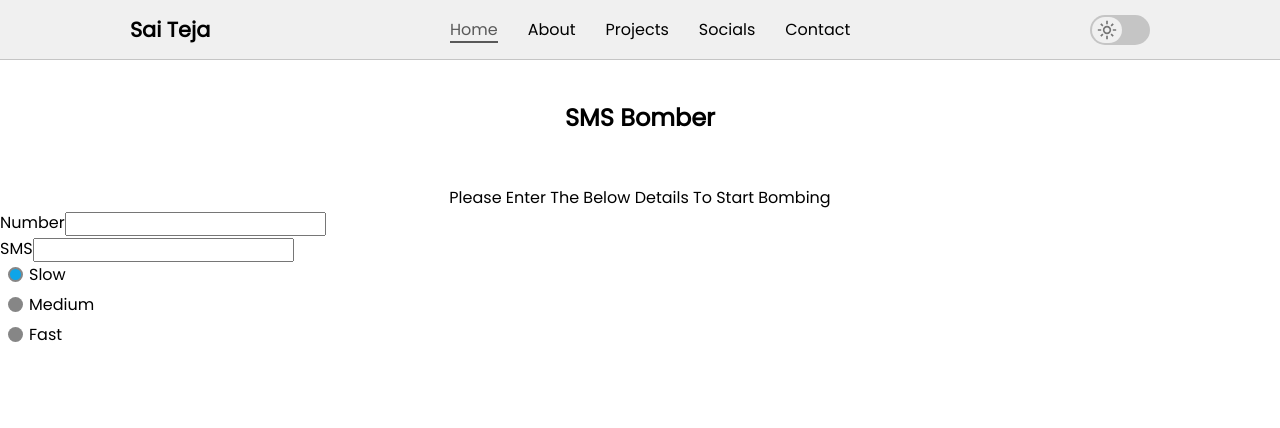
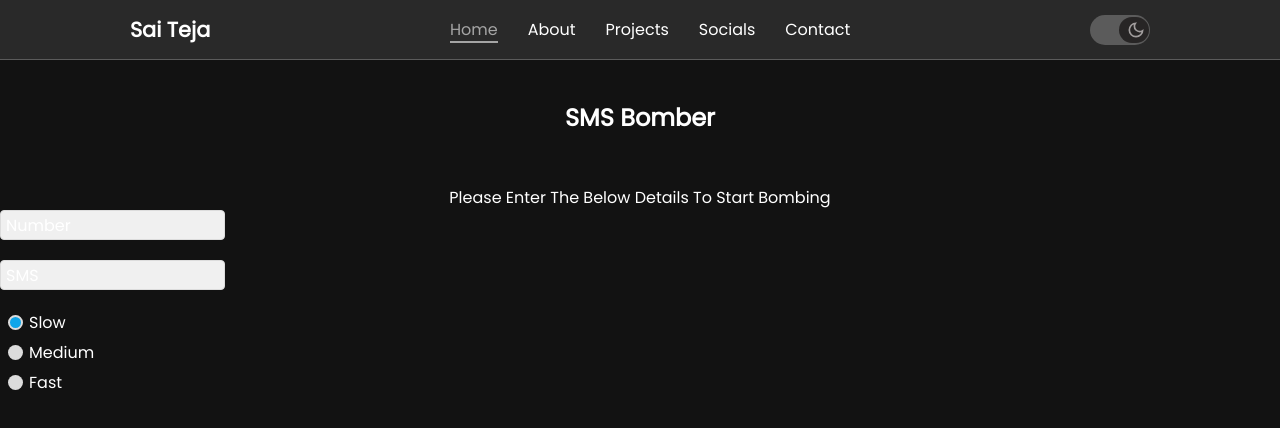
Before and after one commit to 22R01A05C9/Portfolio-React, a React (Vite) app: page /sms in a window 1280 px wide. Shown: the top 428 px of the page. Built offline with nearby package versions, Linux system fonts and the light colour scheme.

Commit message:
made default theme to dark

```diff
--- a/index.html
+++ b/index.html
@@ -1,5 +1,5 @@
 <!doctype html>
-<html lang="en">
+<html lang="en" style="color-scheme: dark;">
   <head>
     <meta charset="UTF-8" />
     <link rel="icon" type="image/svg+xml" href="/logo.svg" />
--- a/src/components/switchtheme/switchtheme.jsx
+++ b/src/components/switchtheme/switchtheme.jsx
@@ -5,9 +5,10 @@ function SwitchTheme() {
         let root = document.querySelector(":root");
         let obj = document.querySelector(".switchtheme");
         let style = root.style.colorScheme;
-        if (theme === "dark") {
-            obj.classList.add("dark");
-            root.style.colorScheme = "dark"
+        console.log(style);
+        if (theme === "light") {
+            obj.classList.remove("dark");
+            root.style.colorScheme = "light"
             return;
         }
         if (style === "dark") {
@@ -22,12 +23,12 @@ function SwitchTheme() {
     useEffect(() => {
         let theme = localStorage.getItem("theme");
 
-        if (theme === "dark") {
-            switchtheme("dark");
+        if (theme === "light") {
+            switchtheme("light");
         }
     }, []);
     return (
-        <div className="switchtheme" onClick={switchtheme}>
+        <div className="switchtheme dark" onClick={switchtheme}>
             <span className="switchthemeback">
                 <svg
                     className="lighticon"
--- a/src/index.css
+++ b/src/index.css
@@ -15,7 +15,7 @@ input::-webkit-inner-spin-button {
 }
 
 :root {
-	color-scheme: light;
+	color-scheme: dark;
 	--back: light-dark(#292929, #f0f0f0);
 	--header-back: light-dark(#f0f0f0, #292929);
 	--switch-back: light-dark(#c5c5c5, #5b5b5b);
--- a/src/pages/smspage/sms.css
+++ b/src/pages/smspage/sms.css
@@ -14,4 +14,33 @@
 .userinputs{
     display: flex;
     flex-direction: column;
+    gap:20px;
 }
+
+.userinputs label{
+    position: absolute;
+    left: 6px;
+    top:50%;
+    transform: translateY(-50%);
+    cursor: text;
+}
+
+.number, .times{
+    position: relative;
+}
+
+.userinputs input{
+    height: 30px;
+    width: 225px;
+    background-color: var(--back);
+    border: 1px solid var(--option-back);
+    border-radius: 4px;
+}
+
+.userinputs input:focus + label{
+    font-size: 0.84rem;
+    top:-23%;
+    transform: translateY(-10%);
+    background-color: var(--back);
+    color: #0ea5e9;
+}
--- a/src/pages/smspage/sms.jsx
+++ b/src/pages/smspage/sms.jsx
@@ -10,12 +10,12 @@ function Sms(){
                 <p className="sinfo">Please Enter The Below Details To Start Bombing</p>
                 <div className="userinputs">
                     <div className="number">
+                        <input type="number" id="number" max={"10"}/>
                         <label htmlFor="number">Number</label>
-                        <input type="number" id="number" max={"10"}/>
                     </div>
                     <div className="times">
+                        <input type="number" id="times"/>
                         <label htmlFor="times">SMS</label>
-                        <input type="number" id="times"/>
                     </div>
                     <div className="speed">
                         <Smsradio options={['Slow','Medium','Fast']} />
```
